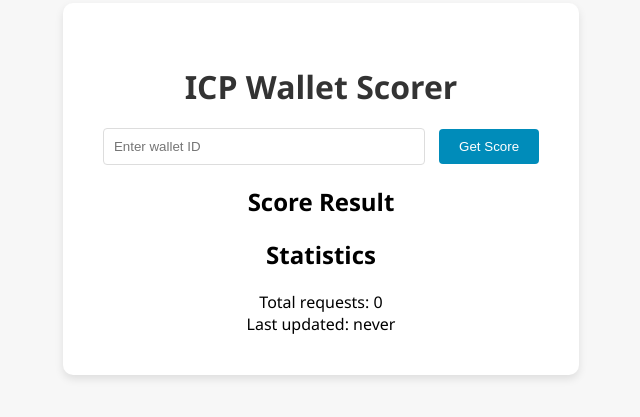
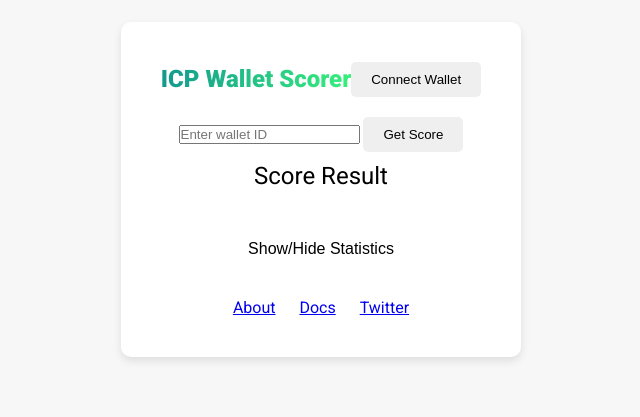
Before and after one commit to kophysty/icp-interaction-ui, a website: page index.html in a window 1280 px wide. Shown: the part 211-628 px from the top of the page, without its empty margins (319-959 px from the left). Drawn offline with Linux system fonts and the light colour scheme.

Commit message:
UI restore

```diff
--- a/index.html
+++ b/index.html
@@ -1,26 +1,39 @@
 <!DOCTYPE html>
 <html lang="en">
 <head>
+    <meta name="viewport" content="width=device-width, initial-scale=1.0">
     <link rel="stylesheet" href="styles.css">
+    <link href="https://fonts.googleapis.com/css?family=Roboto:300,400,900&display=swap" rel="stylesheet">
     <script src="script.js" defer></script>
 </head>
 <body>
     <div class="container">
-            <h1>ICP Wallet Scorer</h1>
+        <header class="header">
+            <div class="logo">ICP Wallet Scorer</div>
+            <button class="connect-wallet-btn">Connect Wallet</button>
+        </header>
+        <main>
             <form id="score-form">
                 <input type="text" id="wallet-id" placeholder="Enter wallet ID" required>
-                <button type="submit">Get Score</button>
+                <button type="submit" class="submit-btn">Get Score</button>
             </form>
             <div id="score-result-container" class="result-container">
                 <h2>Score Result</h2>
-                <div id="wallet-address"></div>
                 <div id="score"></div>
             </div>
             <div id="statistics-container" class="result-container">
-                <h2>Statistics</h2>
+                <button class="stats-btn">Show/Hide Statistics</button>
+                <div id="statistics" class="hidden">
                     <div id="request-count">Total requests: 0</div>
                     <div id="last-updated">Last updated: never</div>
                 </div>
             </div>
+        </main>
+        <footer class="footer">
+            <a href="#" class="footer-link">About</a>
+            <a href="#" class="footer-link">Docs</a>
+            <a href="#" class="footer-link">Twitter</a>
+        </footer>
+    </div>
 </body>
 </html>
--- a/script.js
+++ b/script.js
@@ -28,4 +28,13 @@
     totalRequests++;
     document.getElementById('request-count').textContent = `Total requests: ${totalRequests}`;
     document.getElementById('last-updated').textContent = `Last updated: ${new Date().toLocaleTimeString()}`;
+    document.getElementById('statistics-container').addEventListener('click', function() {
+        const stats = document.getElementById('statistics');
+        if (stats.classList.contains('hidden')) {
+            stats.classList.remove('hidden');
+        } else {
+            stats.classList.add('hidden');
+        }
+    });
+
 }
--- a/server.js
+++ b/server.js
@@ -10,6 +10,7 @@
 const app = express();
 const port = 3000;
 app.use(cors());
+app.use(express.static(__dirname));
 
 // Build IDL actor
 const idlFactory = ({ IDL }) => {
--- a/styles.css
+++ b/styles.css
@@ -1,5 +1,13 @@
+@import url('https://fonts.googleapis.com/css?family=Roboto:300,400,900&display=swap');
+
+* {
+    margin: 0;
+    padding: 0;
+    box-sizing: border-box;
+}
+
 body {
-    font-family: 'Segoe UI', Tahoma, Geneva, Verdana, sans-serif;
+    font-family: 'Roboto', sans-serif;
     margin: 0;
     padding: 0;
     background-color: #f7f7f7;
@@ -7,7 +15,9 @@
     justify-content: center;
     align-items: center;
     height: 100vh;
+
 }
+
 
 .container {
     text-align: center;
@@ -17,58 +27,76 @@
     box-shadow: 0 4px 8px rgba(0,0,0,0.1);
 }
 
-h1 {
-    color: #333;
-    margin-bottom: 20px;
+.header {
+    display: flex;
+    justify-content: space-between;
+    align-items: center;
+    padding-bottom: 20px;
 }
 
-input[type="text"] {
-    padding: 10px;
-    margin-right: 10px;
-    border: 1px solid #ddd;
-    border-radius: 4px;
-    width: 300px;
+.logo {
+    font-weight: 900;
+    font-size: 1.5em;
+    background: linear-gradient(to right, #11998e, #38ef7d);
+    -webkit-background-clip: text;
+    color: transparent;
 }
 
-button {
+.connect-wallet-btn {
     padding: 10px 20px;
     border: none;
-    border-radius: 4px;
-    background-color: #008CBA;
-    color: white;
+    border-radius: 5px;
     cursor: pointer;
-    transition: background-color 0.3s;
 }
 
-button:hover {
-    background-color: #005f73;
+.submit-btn {
+    padding: 10px 20px;
+    border: none;
+    border-radius: 5px;
+    cursor: pointer;
+    transition: background-color 0.3s, box-shadow 0.3s;
 }
 
-#score-result {
-    margin-top: 20px;
-    padding: 10px;
-    background-color: #ddd;
-    border-radius: 4px;
+.submit-btn:hover {
+    background-color: #333;
+    box-shadow: 0 4px 8px rgba(0, 0, 0, 0.2);
+}
 
-    .result-container {
-        margin-top: 20px;
-        padding: 10px;
-        background-color: #f0f0f0;
-        border-radius: 4px;
+.result-container h2 {
+    font-weight: 400;
+    padding: 10px 0;
+}
+
+#score {
+    font-size: 2em;
+    color: #38ef7d;
+    padding: 10px 0;
+}
+
+.stats-btn {
+    margin: 20px 0;
+    background: none;
+    border: none;
+    cursor: pointer;
+    font-weight: 400;
+    font-size: 1em;
+}
+
+.hidden {
+    display: none;
+}
+
+.footer {
+    text-align: center;
+    padding-top: 20px;
+}
+
+.footer-link {
+    padding: 0 10px;
+}
+
+@media screen and (max-width: 768px) {
+    .container {
+        width: 90%;
     }
-
-    .result-container h2 {
-        margin-top: 0;
-    }
-    #wallet-address {
-        font-weight: bold;
-        margin-bottom: 10px;
-    }
-
-    #score-result {
-        font-size: 24px;
-        color: #4CAF50; /* Зеленый цвет для удачного результата */
-        margin-bottom: 10px;
-    }
-
 }
```
Lines whose indentation alone changed are shown as unchanged.
